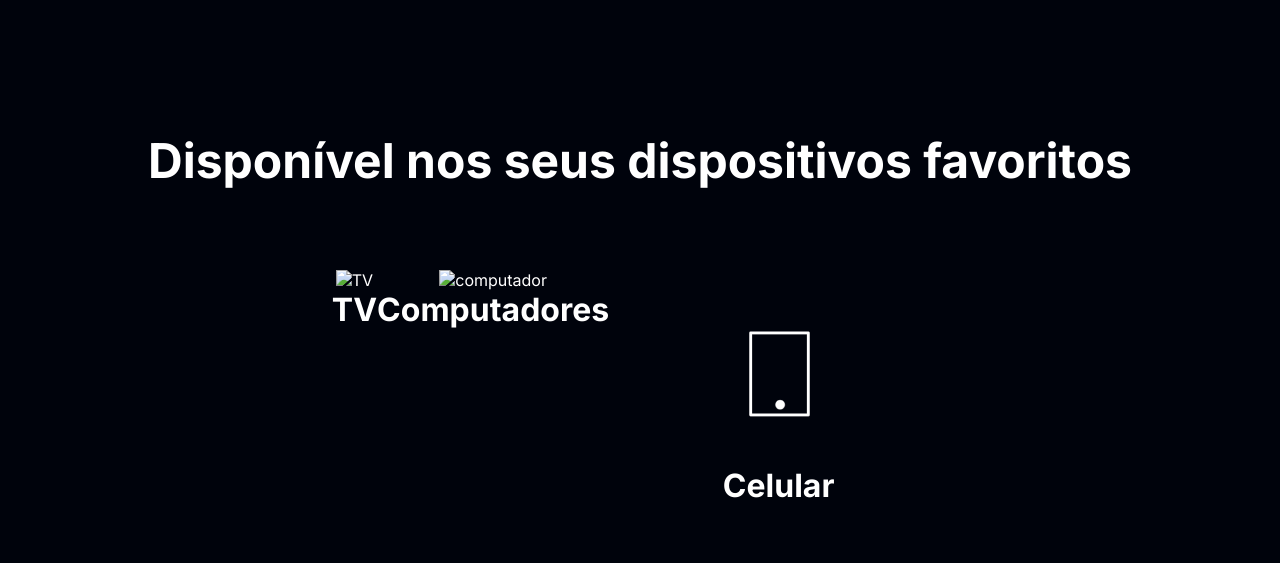
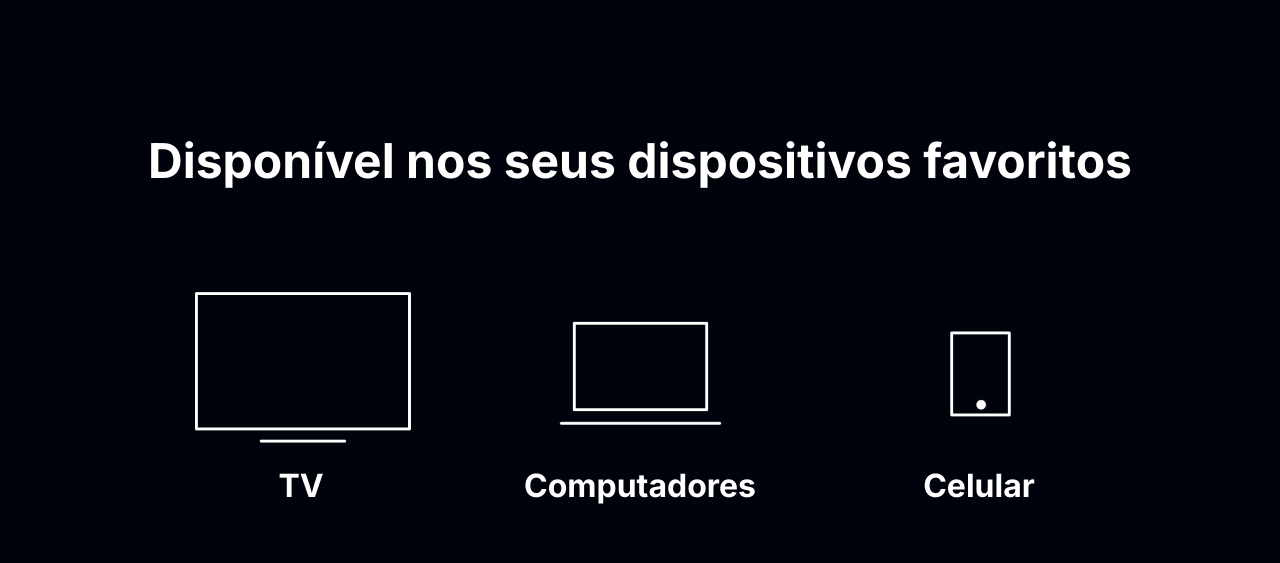
Before and after one commit to turisouza/aluraplus, a plain HTML site: page index.html in a window 1280 px wide. Shown: the part 3069-3632 px from the top of the page. Drawn offline with Linux system fonts and the light colour scheme; the site is published under a folder, as on GitHub Pages, so addresses that start at the root find nothing.

Commit message:
Correção nos endereços das imagens

```diff
--- a/index.html
+++ b/index.html
@@ -48,11 +48,11 @@
       <h2 class="dispositivos__titulo">Disponível nos seus dispositivos favoritos</h2>
         <ul class="dispositivos__lista">
             <li>
-                <img src="/assets/tv.png" alt="TV">
+                <img src="assets/tv.png" alt="TV">
                 <h3 class="lista__item">TV</h3>
             </li>
             <li>
-                <img src="/assets/computador.png" alt="computador">
+                <img src="assets/computador.png" alt="computador">
                 <h3 class="lista__item">Computadores</h3>
             </li>
             <li>
```
